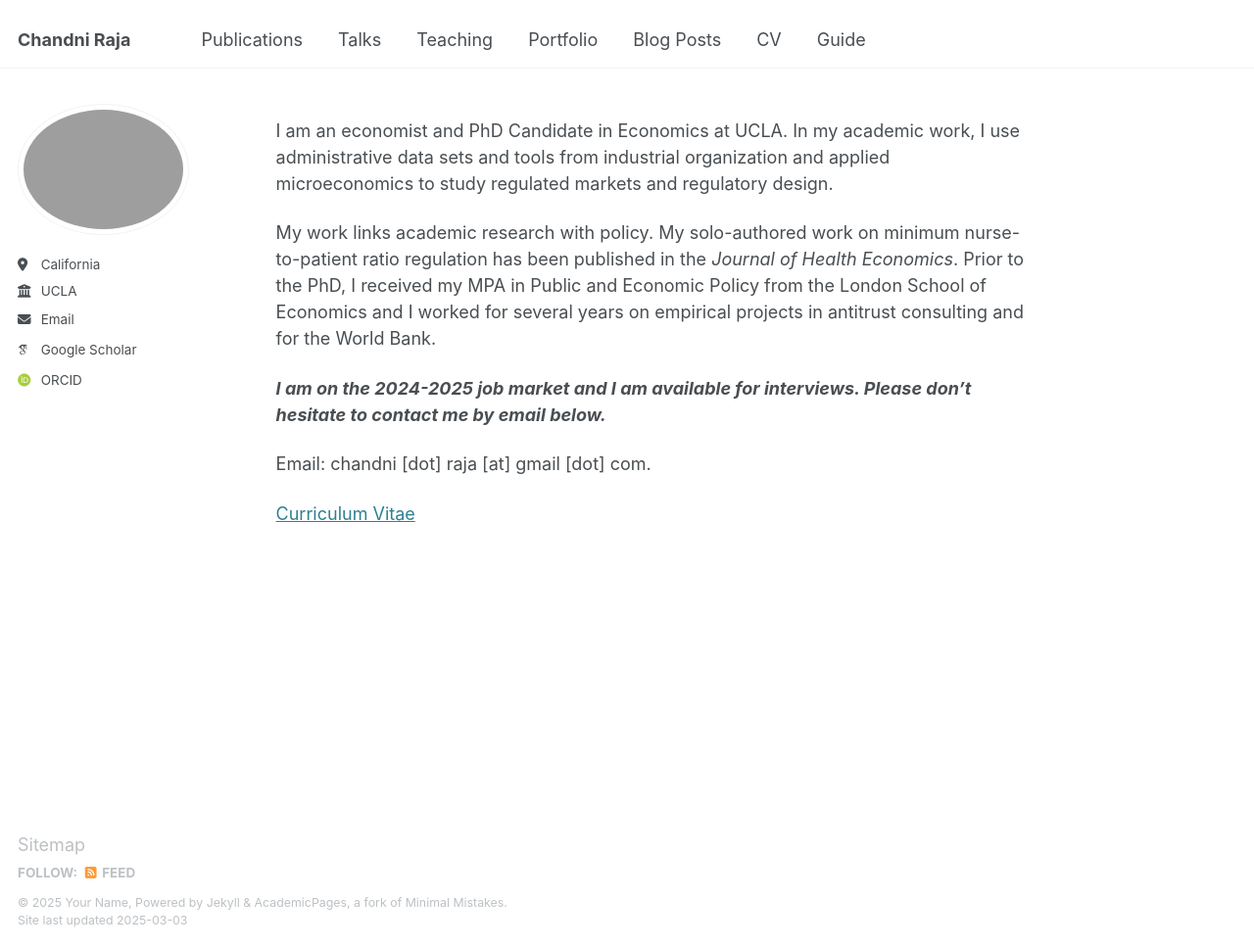
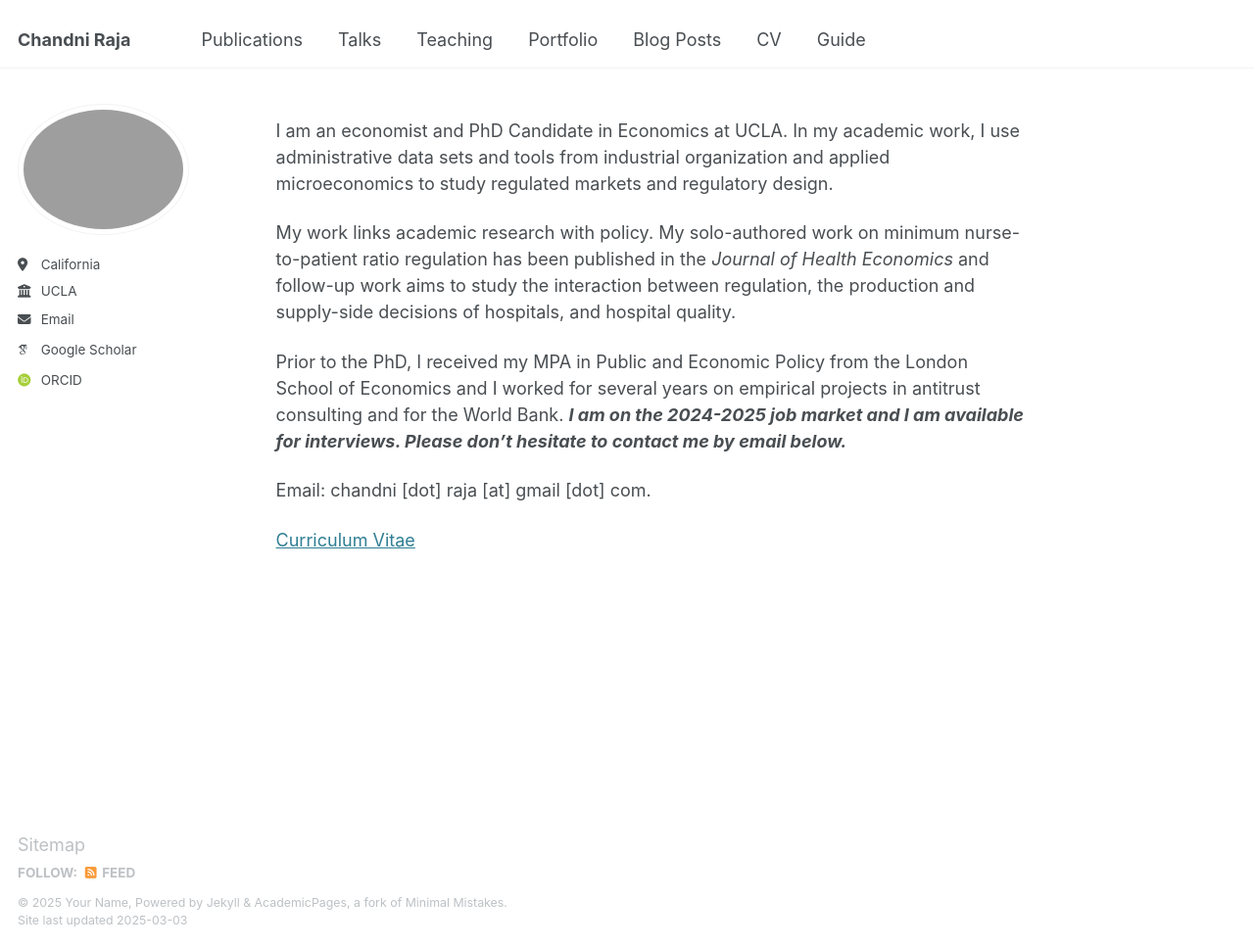
Before and after one commit to chandniraja/chandniraja.github.io, a Jekyll site: the page built from _pages/about.md, in a window 1280 px wide and 968 px high. Shown: the whole window at 98% size. Built offline with Jekyll 4.4.1, drawn with Linux system fonts in a browser that asks for light colours; some web fonts are replaced; a file with an impossible date is left out.

Commit message:
Update about.md

```diff
--- a/_pages/about.md
+++ b/_pages/about.md
@@ -9,9 +9,9 @@ redirect_from:
 
 I am an economist and PhD Candidate in Economics at UCLA. In my academic work, I use administrative data sets and tools from industrial organization and applied microeconomics to study regulated markets and regulatory design.
 
-My work links academic research with policy. My solo-authored work on minimum nurse-to-patient ratio regulation has been published in the _Journal of Health Economics_. Prior to the PhD, I received my MPA in Public and Economic Policy from the London School of Economics and I worked for several years on empirical projects in antitrust consulting and for the World Bank.
+My work links academic research with policy. My solo-authored work on minimum nurse-to-patient ratio regulation has been published in the _Journal of Health Economics_ and follow-up work aims to study the interaction between regulation, the production and supply-side decisions of hospitals, and hospital quality.
 
-_**I am on the 2024-2025 job market and I am available for interviews. Please don't hesitate to contact me by email below.**_
+Prior to the PhD, I received my MPA in Public and Economic Policy from the London School of Economics and I worked for several years on empirical projects in antitrust consulting and for the World Bank. _**I am on the 2024-2025 job market and I am available for interviews. Please don't hesitate to contact me by email below.**_
 
 Email: chandni [dot] raja [at] gmail [dot] com.
 
```
